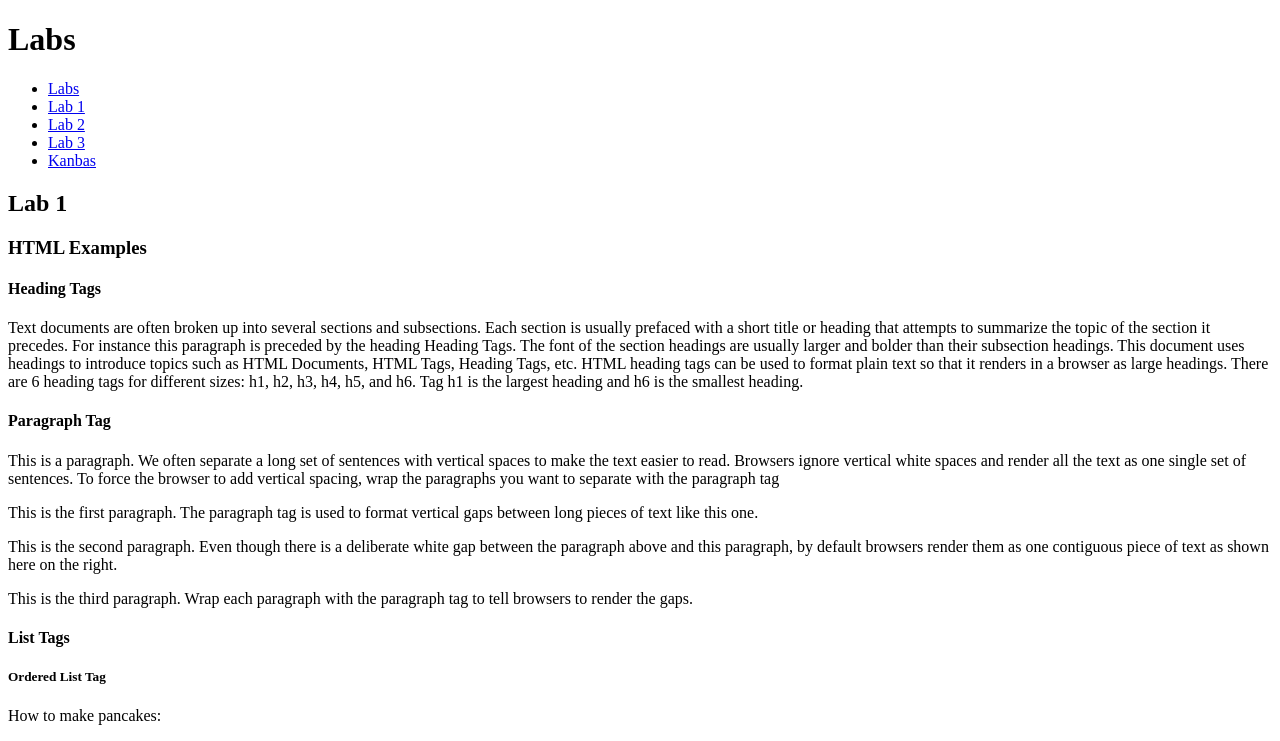
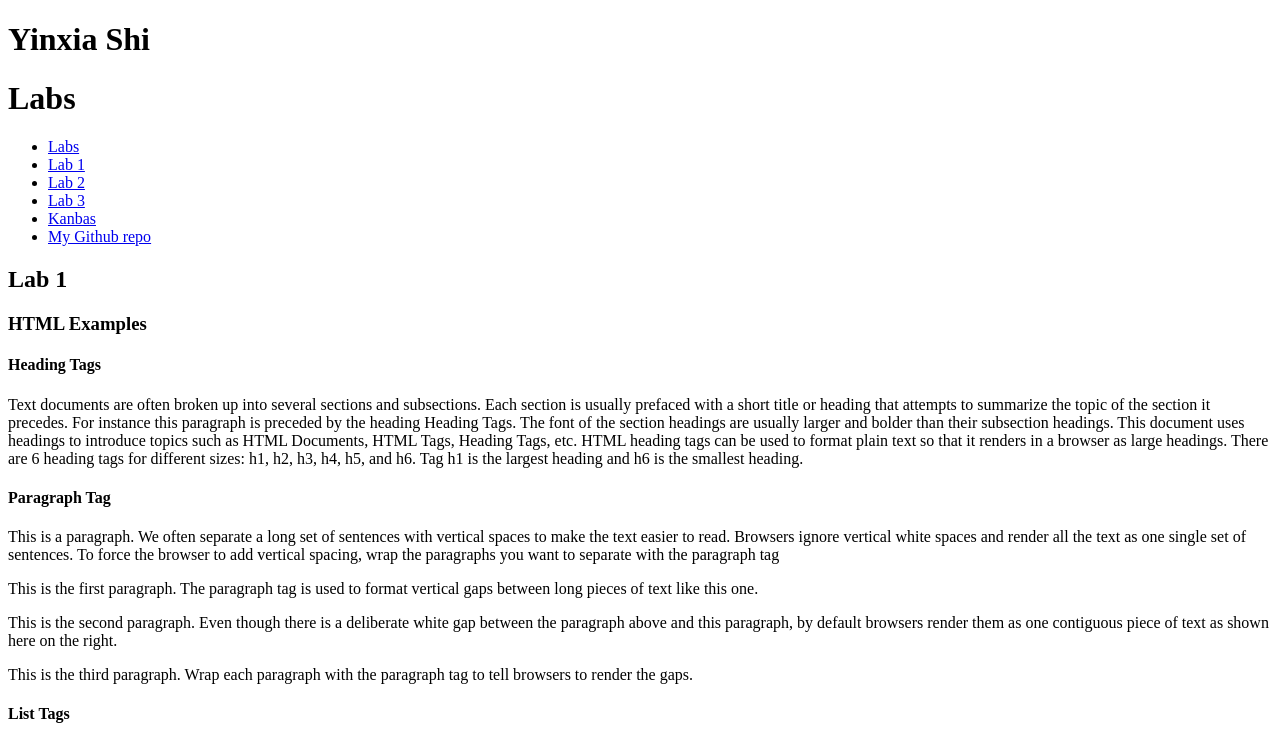
Before and after one commit to yinxiashi/kanbas-react-web-app, a React (Create React App) app: page /#/Labs/Lab1 in a window 1280 px wide. Shown: the top 741 px of the page. Built offline with nearby package versions, Linux system fonts and the light colour scheme.

Commit message:
Update github repo and my name

```diff
--- a/src/Labs/TOC.tsx
+++ b/src/Labs/TOC.tsx
@@ -8,6 +8,7 @@ export default function TOC() {
             <li><Link to="/Labs/Lab2">Lab 2</Link></li>
             <li><Link to="/Labs/Lab3">Lab 3</Link></li>
             <li><Link to="/Kanbas">Kanbas</Link></li>
+            <li><a href="https://github.com/yinxiashi/kanbas-react-web-app" id="wd-github" target="_blank" rel="noreferrer">My Github repo</a></li>
         </ul>
     );
 }
--- a/src/Labs/index.tsx
+++ b/src/Labs/index.tsx
@@ -7,6 +7,7 @@ import TOC from "./TOC";
 export default function Labs() {
   return (
     <div id="wd-labs">
+      <h1>Yinxia Shi</h1>
       <h1>Labs</h1>
       <TOC />
       <Routes>
```
